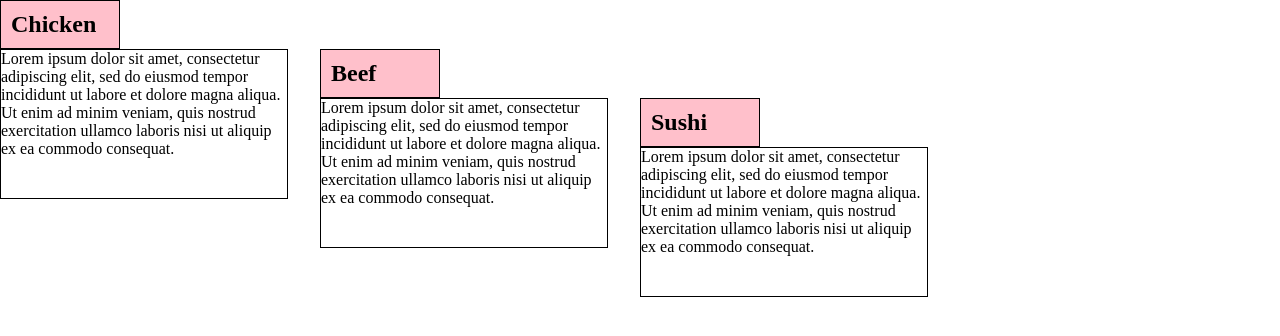
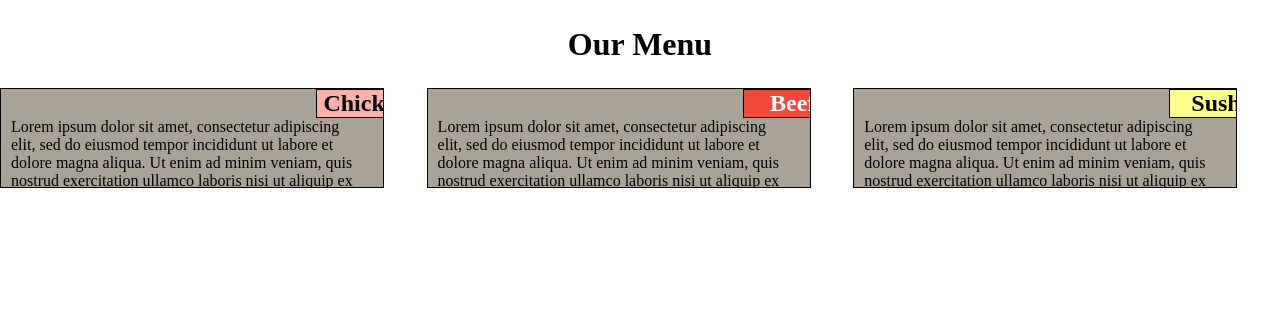
Before and after one commit to ferranti23/coursera-test, a plain HTML site: page module2-solution/index.html in a window 1280 px wide. Drawn offline with Linux system fonts and the light colour scheme.

Commit message:
almost complete

```diff
--- a/module2-solution/index.html
+++ b/module2-solution/index.html
@@ -1,32 +1,69 @@
 <!DOCTYPE html>
 <html>
 <head>
-	<title>Our Menu</title>
+<meta charset="utf-8">
+<meta name="viewport" content="width=device-width, initial-scale=1">
+<title>Assignment Solution for Module 2</title>
 <style>
 
 /*****Base Styles*****/
 * {
 	box-sizing: border-box;
-			margin:  0;
+	margin: 0;
 	padding: 0;
 }
-
-		#box {
-			background-color: pink;
-			padding: 10px;
-			border: 1px solid black;
-			width: 120px;
-			overflow: auto;
+h1 {
+	text-align: center;
+	margin-top: 2%;
+	margin-bottom: 2%;
 }
 
 p {
 	width: 90%;
-			height: 150px;
+	float:  left;
+	margin-right: 10px;
+	margin-left: 10px;
+}
+
+h2 {
 	border: 1px solid black;
+	width: 100px;
+	text-align: center;
+	margin-left: 82.5%;
+	margin-bottom: 0;
+	margin-top: 0;
+}
+
+section {
+	border:	1px solid black;
+	background-color: #a8a396;
+	width: 90%;
+	height: 100px;
+	color: black;
+	position: relative;
+	overflow: auto;
+}
+
+.chicken {
+	background-color: #fcb1ac;
+}
+
+.beef {
+	background-color: #f2493d;
+	color: white;
+}
+
+.sushi {
+	background-color: #fdff8c;
+}
+
+/* Simple Responsive Framework*/
+.row {
+	width: 100%;
 }
 
 /*****Large devices only*****/
-	@media (min-width:  992px) {
+@media (min-width: 992px) {
   .col-lg-1, .col-lg-2, .col-lg-3, .col-lg-4, .col-lg-5, .col-lg-6, .col-lg-7, .col-lg-8, .col-lg-9, .col-lg-10, .col-lg-11, .col-lg-12 {
     float: left;
   }
@@ -67,11 +104,10 @@
     width: 100%;
   }
 }
-/********** Medium devices only **********/
-@media (min-width:  768px) and (max-width:  991px) {
+/*****Medium devices only *****/
+@media (min-width: 768px) and (max-width: 991px) {
   .col-md-1, .col-md-2, .col-md-3, .col-md-4, .col-md-5, .col-md-6, .col-md-7, .col-md-8, .col-md-9, .col-md-10, .col-md-11, .col-md-12 {
     float: left;
-    		border: 1px solid green;
   }
   .col-md-1 {
     width: 8.33%;
@@ -110,12 +146,10 @@
     width: 100%;
   }
 }
-
-/********** Small devices only **********/
-@media (max-width:  767px) {
+/*****Small devices only *****/
+@media (max-width: 767px){
   .col-sm-1, .col-sm-2, .col-sm-3, .col-sm-4, .col-sm-5, .col-sm-6, .col-sm-7, .col-sm-8, .col-sm-9, .col-sm-10, .col-sm-11, .col-sm-12 {
     float: left;
-    		border: 1px solid green;
   }
   .col-sm-1 {
     width: 8.33%;
@@ -157,17 +191,26 @@
 </style>
 </head>
 <body>
+<h1>Our Menu</h1>
+<div class="row">
+	<div class="col-lg-4 col-md-6 col-sm-12">
 	<section>
-		<h1 id="box">Chicken</h1>
-		<div class="col-lg-3 col-md-6"><p id="p1">Lorem ipsum dolor sit amet, consectetur adipiscing elit, sed do eiusmod tempor incididunt ut labore et dolore magna aliqua. Ut enim ad minim veniam, quis nostrud exercitation ullamco laboris nisi ut aliquip ex ea commodo consequat.</p></div>
+	<h2 class="chicken">Chicken</h2>
+		<p>Lorem ipsum dolor sit amet, consectetur adipiscing elit, sed do eiusmod tempor incididunt ut labore et dolore magna aliqua. Ut enim ad minim veniam, quis nostrud exercitation ullamco laboris nisi ut aliquip ex ea commodo consequat.</p>
 	</section>
+	</div>
+	<div class="col-lg-4 col-md-6 col-sm-12">
 	<section>
-		<h1 id="box">Beef</h1>
-		<div class="col-lg-3 col-md-6"><p id="p2">Lorem ipsum dolor sit amet, consectetur adipiscing elit, sed do eiusmod tempor incididunt ut labore et dolore magna aliqua. Ut enim ad minim veniam, quis nostrud exercitation ullamco laboris nisi ut aliquip ex ea commodo consequat.</p></div>
+	<h2 class="beef">Beef</h2>
+		<p>Lorem ipsum dolor sit amet, consectetur adipiscing elit, sed do eiusmod tempor incididunt ut labore et dolore magna aliqua. Ut enim ad minim veniam, quis nostrud exercitation ullamco laboris nisi ut aliquip ex ea commodo consequat.</p>
 	</section>
+	</div>
+	<div class="col-lg-4 col-md-6 col-sm-12">
 	<section>
-		<h1 id="box">Sushi</h1>
-		<div class="col-lg-3 col-md-6"><p id="p3">Lorem ipsum dolor sit amet, consectetur adipiscing elit, sed do eiusmod tempor incididunt ut labore et dolore magna aliqua. Ut enim ad minim veniam, quis nostrud exercitation ullamco laboris nisi ut aliquip ex ea commodo consequat.</p></div>
+	<h2 class="sushi">Sushi</h2>
+		<p>Lorem ipsum dolor sit amet, consectetur adipiscing elit, sed do eiusmod tempor incididunt ut labore et dolore magna aliqua. Ut enim ad minim veniam, quis nostrud exercitation ullamco laboris nisi ut aliquip ex ea commodo consequat.</p>
 	</section>
+	</div>
+	</div>
 </body>
 </html>
```
Lines whose indentation alone changed are shown as unchanged.
